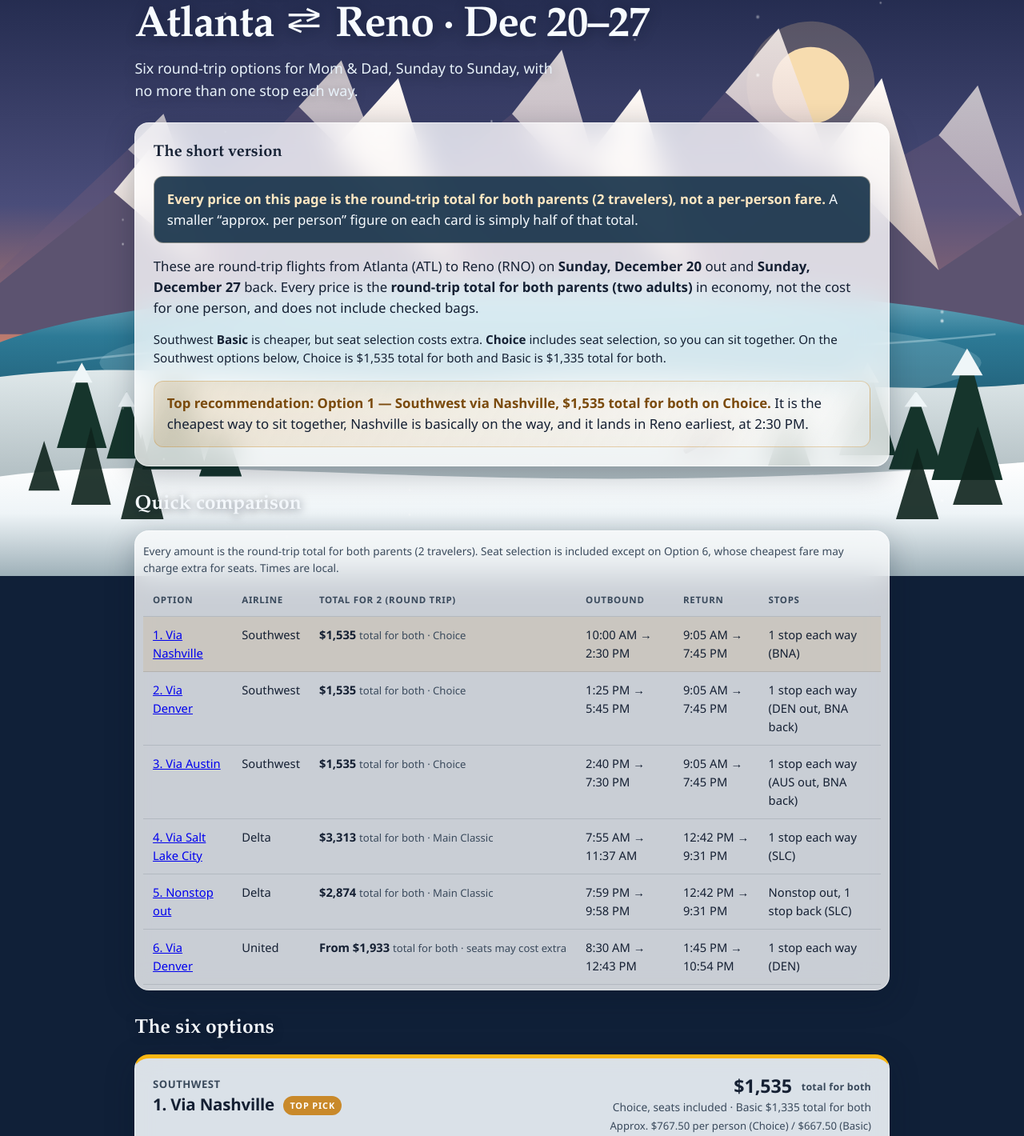
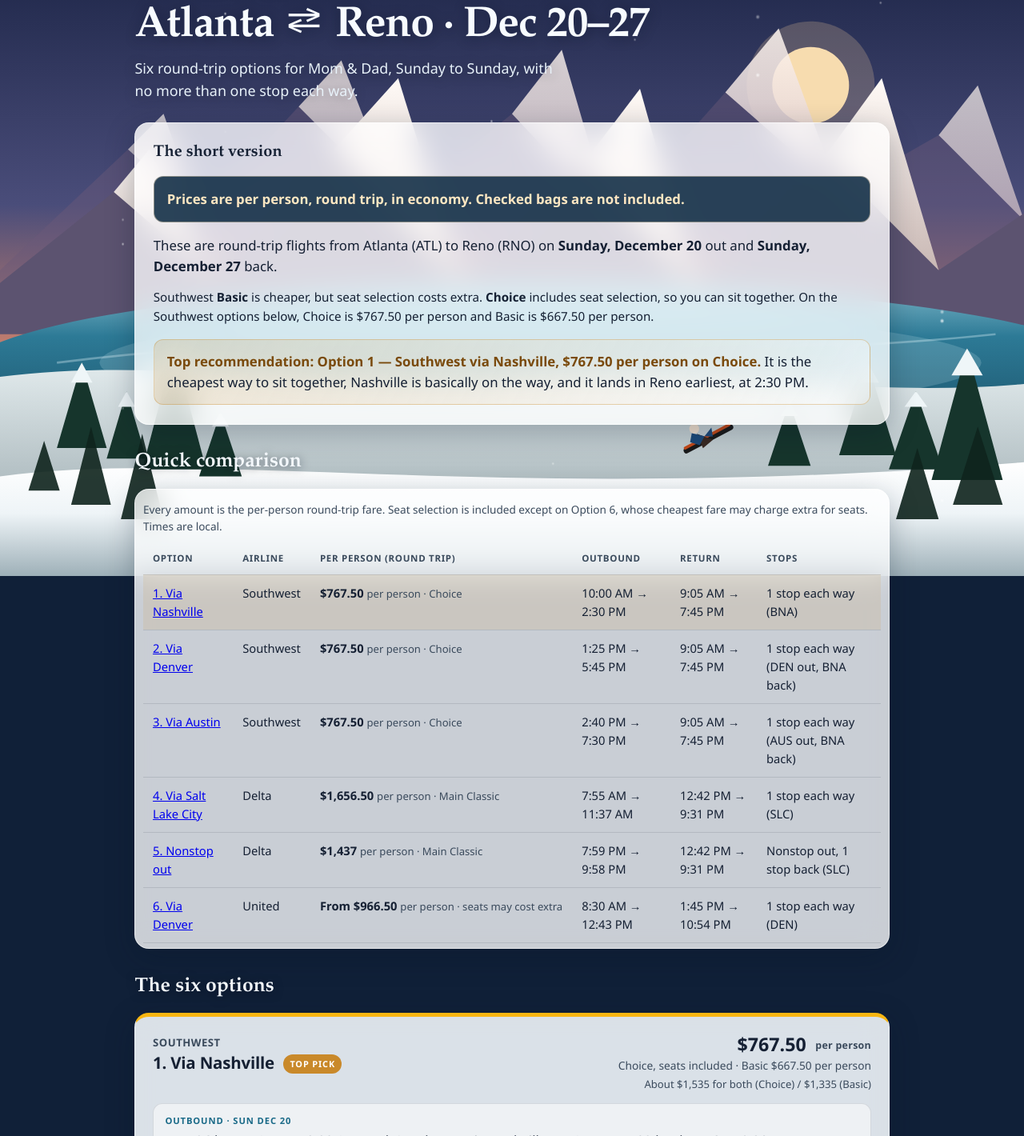
Before and after one commit to StephenOnABike/atl-reno-flights-dec-2026, a plain HTML site: page index.html in a window 1280 px wide. Shown: the part 80-1500 px from the top of the page at 80% size. Drawn offline with Linux system fonts and the light colour scheme.

Commit message:
Show flight prices per person instead of totals for both

```diff
--- a/index.html
+++ b/index.html
@@ -173,7 +173,7 @@
       margin: 0 0 1rem;
     }
     .price-banner strong { color: #ffe7c2; }
-    .for-both {
+    .per-label {
       display: inline-block;
       margin-left: 0.35rem;
       font-size: 0.78rem;
@@ -504,13 +504,12 @@
     <section class="panel intro" aria-labelledby="overview">
       <h2 id="overview" style="color:var(--ink);text-shadow:none;margin-top:0;font-size:1.25rem;">The short version</h2>
       <div class="price-banner">
-        <strong>Every price on this page is the round-trip total for both parents (2 travelers), not a per-person fare.</strong>
-        A smaller “approx. per person” figure on each card is simply half of that total.
+        <strong>Prices are per person, round trip, in economy. Checked bags are not included.</strong>
       </div>
-      <p>These are round-trip flights from Atlanta (ATL) to Reno (RNO) on <strong>Sunday, December 20</strong> out and <strong>Sunday, December 27</strong> back. Every price is the <strong>round-trip total for both parents (two adults)</strong> in economy, not the cost for one person, and does not include checked bags.</p>
-      <p class="note">Southwest <strong>Basic</strong> is cheaper, but seat selection costs extra. <strong>Choice</strong> includes seat selection, so you can sit together. On the Southwest options below, Choice is $1,535 total for both and Basic is $1,335 total for both.</p>
+      <p>These are round-trip flights from Atlanta (ATL) to Reno (RNO) on <strong>Sunday, December 20</strong> out and <strong>Sunday, December 27</strong> back.</p>
+      <p class="note">Southwest <strong>Basic</strong> is cheaper, but seat selection costs extra. <strong>Choice</strong> includes seat selection, so you can sit together. On the Southwest options below, Choice is $767.50 per person and Basic is $667.50 per person.</p>
       <div class="pick">
-        <strong>Top recommendation: Option 1 — Southwest via Nashville, $1,535 total for both on Choice.</strong>
+        <strong>Top recommendation: Option 1 — Southwest via Nashville, $767.50 per person on Choice.</strong>
         It is the cheapest way to sit together, Nashville is basically on the way, and it lands in Reno earliest, at 2:30 PM.
       </div>
     </section>
@@ -518,12 +517,12 @@
     <h2>Quick comparison</h2>
     <div class="panel table-wrap" style="padding:0.9rem 0.6rem 0.4rem;">
       <table>
-        <caption>Every amount is the round-trip total for both parents (2 travelers). Seat selection is included except on Option 6, whose cheapest fare may charge extra for seats. Times are local.</caption>
+        <caption>Every amount is the per-person round-trip fare. Seat selection is included except on Option 6, whose cheapest fare may charge extra for seats. Times are local.</caption>
         <thead>
           <tr>
             <th>Option</th>
             <th>Airline</th>
-            <th>Total for 2 (round trip)</th>
+            <th>Per person (round trip)</th>
             <th>Outbound</th>
             <th>Return</th>
             <th>Stops</th>
@@ -533,7 +532,7 @@
           <tr class="best">
             <td><a href="#option-1">1. Via Nashville</a></td>
             <td>Southwest</td>
-            <td class="price">$1,535 <span class="muted">total for both · Choice</span></td>
+            <td class="price">$767.50 <span class="muted">per person · Choice</span></td>
             <td>10:00 AM → 2:30 PM</td>
             <td>9:05 AM → 7:45 PM</td>
             <td>1 stop each way (BNA)</td>
@@ -541,7 +540,7 @@
           <tr>
             <td><a href="#option-2">2. Via Denver</a></td>
             <td>Southwest</td>
-            <td class="price">$1,535 <span class="muted">total for both · Choice</span></td>
+            <td class="price">$767.50 <span class="muted">per person · Choice</span></td>
             <td>1:25 PM → 5:45 PM</td>
             <td>9:05 AM → 7:45 PM</td>
             <td>1 stop each way (DEN out, BNA back)</td>
@@ -549,7 +548,7 @@
           <tr>
             <td><a href="#option-3">3. Via Austin</a></td>
             <td>Southwest</td>
-            <td class="price">$1,535 <span class="muted">total for both · Choice</span></td>
+            <td class="price">$767.50 <span class="muted">per person · Choice</span></td>
             <td>2:40 PM → 7:30 PM</td>
             <td>9:05 AM → 7:45 PM</td>
             <td>1 stop each way (AUS out, BNA back)</td>
@@ -557,7 +556,7 @@
           <tr>
             <td><a href="#option-4">4. Via Salt Lake City</a></td>
             <td>Delta</td>
-            <td class="price">$3,313 <span class="muted">total for both · Main Classic</span></td>
+            <td class="price">$1,656.50 <span class="muted">per person · Main Classic</span></td>
             <td>7:55 AM → 11:37 AM</td>
             <td>12:42 PM → 9:31 PM</td>
             <td>1 stop each way (SLC)</td>
@@ -565,7 +564,7 @@
           <tr>
             <td><a href="#option-5">5. Nonstop out</a></td>
             <td>Delta</td>
-            <td class="price">$2,874 <span class="muted">total for both · Main Classic</span></td>
+            <td class="price">$1,437 <span class="muted">per person · Main Classic</span></td>
             <td>7:59 PM → 9:58 PM</td>
             <td>12:42 PM → 9:31 PM</td>
             <td>Nonstop out, 1 stop back (SLC)</td>
@@ -573,7 +572,7 @@
           <tr>
             <td><a href="#option-6">6. Via Denver</a></td>
             <td>United</td>
-            <td class="price">From $1,933 <span class="muted">total for both · seats may cost extra</span></td>
+            <td class="price">From $966.50 <span class="muted">per person · seats may cost extra</span></td>
             <td>8:30 AM → 12:43 PM</td>
             <td>1:45 PM → 10:54 PM</td>
             <td>1 stop each way (DEN)</td>
@@ -591,9 +590,9 @@
           <h3>1. Via Nashville <span class="badge">Top pick</span></h3>
         </div>
         <div class="fares">
-          <div class="amount">$1,535 <span class="for-both">total for both</span></div>
-          <span class="alt">Choice, seats included · Basic $1,335 total for both</span>
-          <span class="per-person">Approx. $767.50 per person (Choice) / $667.50 (Basic)</span>
+          <div class="amount">$767.50 <span class="per-label">per person</span></div>
+          <span class="alt">Choice, seats included · Basic $667.50 per person</span>
+          <span class="per-person">About $1,535 for both (Choice) / $1,335 (Basic)</span>
         </div>
       </div>
       <div class="legs">
@@ -634,9 +633,9 @@
           <h3>2. Via Denver</h3>
         </div>
         <div class="fares">
-          <div class="amount">$1,535 <span class="for-both">total for both</span></div>
-          <span class="alt">Choice, seats included · Basic $1,335 total for both</span>
-          <span class="per-person">Approx. $767.50 per person (Choice) / $667.50 (Basic)</span>
+          <div class="amount">$767.50 <span class="per-label">per person</span></div>
+          <span class="alt">Choice, seats included · Basic $667.50 per person</span>
+          <span class="per-person">About $1,535 for both (Choice) / $1,335 (Basic)</span>
         </div>
       </div>
       <div class="legs">
@@ -678,9 +677,9 @@
           <h3>3. Via Austin</h3>
         </div>
         <div class="fares">
-          <div class="amount">$1,535 <span class="for-both">total for both</span></div>
-          <span class="alt">Choice, seats included · Basic $1,335 total for both</span>
-          <span class="per-person">Approx. $767.50 per person (Choice) / $667.50 (Basic)</span>
+          <div class="amount">$767.50 <span class="per-label">per person</span></div>
+          <span class="alt">Choice, seats included · Basic $667.50 per person</span>
+          <span class="per-person">About $1,535 for both (Choice) / $1,335 (Basic)</span>
         </div>
       </div>
       <div class="legs">
@@ -720,9 +719,9 @@
           <h3>4. Via Salt Lake City</h3>
         </div>
         <div class="fares">
-          <div class="amount">$3,313 <span class="for-both">total for both</span></div>
+          <div class="amount">$1,656.50 <span class="per-label">per person</span></div>
           <span class="alt">Main Classic, seat selection included</span>
-          <span class="per-person">Approx. $1,656.50 per person</span>
+          <span class="per-person">About $3,313 for both</span>
         </div>
       </div>
       <div class="legs">
@@ -763,9 +762,9 @@
           <h3>5. Nonstop outbound</h3>
         </div>
         <div class="fares">
-          <div class="amount">$2,874 <span class="for-both">total for both</span></div>
+          <div class="amount">$1,437 <span class="per-label">per person</span></div>
           <span class="alt">Main Classic, seat selection included</span>
-          <span class="per-person">Approx. $1,437 per person</span>
+          <span class="per-person">About $2,874 for both</span>
         </div>
       </div>
       <div class="legs">
@@ -806,9 +805,9 @@
           <h3>6. Via Denver</h3>
         </div>
         <div class="fares">
-          <div class="amount">From $1,933 <span class="for-both">total for both</span></div>
+          <div class="amount">From $966.50 <span class="per-label">per person</span></div>
           <span class="alt">Starting price; seat selection may cost extra on the cheapest fare. Exact fare with seats was not checked.</span>
-          <span class="per-person">Approx. from $966.50 per person</span>
+          <span class="per-person">About $1,933 for both</span>
         </div>
       </div>
       <div class="legs">
@@ -845,7 +844,7 @@
     </article>
 
     <footer class="foot">
-      <p>Every price is the round-trip total for both parents (two adults) in economy, not a per-person fare. Prices were checked around 4:00pm PT on Monday, November 23, 2026. They can change. Checked bags are not included.</p>
+      <p>Prices are per person, round trip, in economy. Prices were checked around 4:00pm PT on Monday, November 23, 2026. They can change. Checked bags are not included.</p>
       <p>A family of four (two adults, two kids) plans to book the same flights later, so book soon if a fare looks right, and expect totals to scale per person.</p>
     </footer>
   </div>
```
